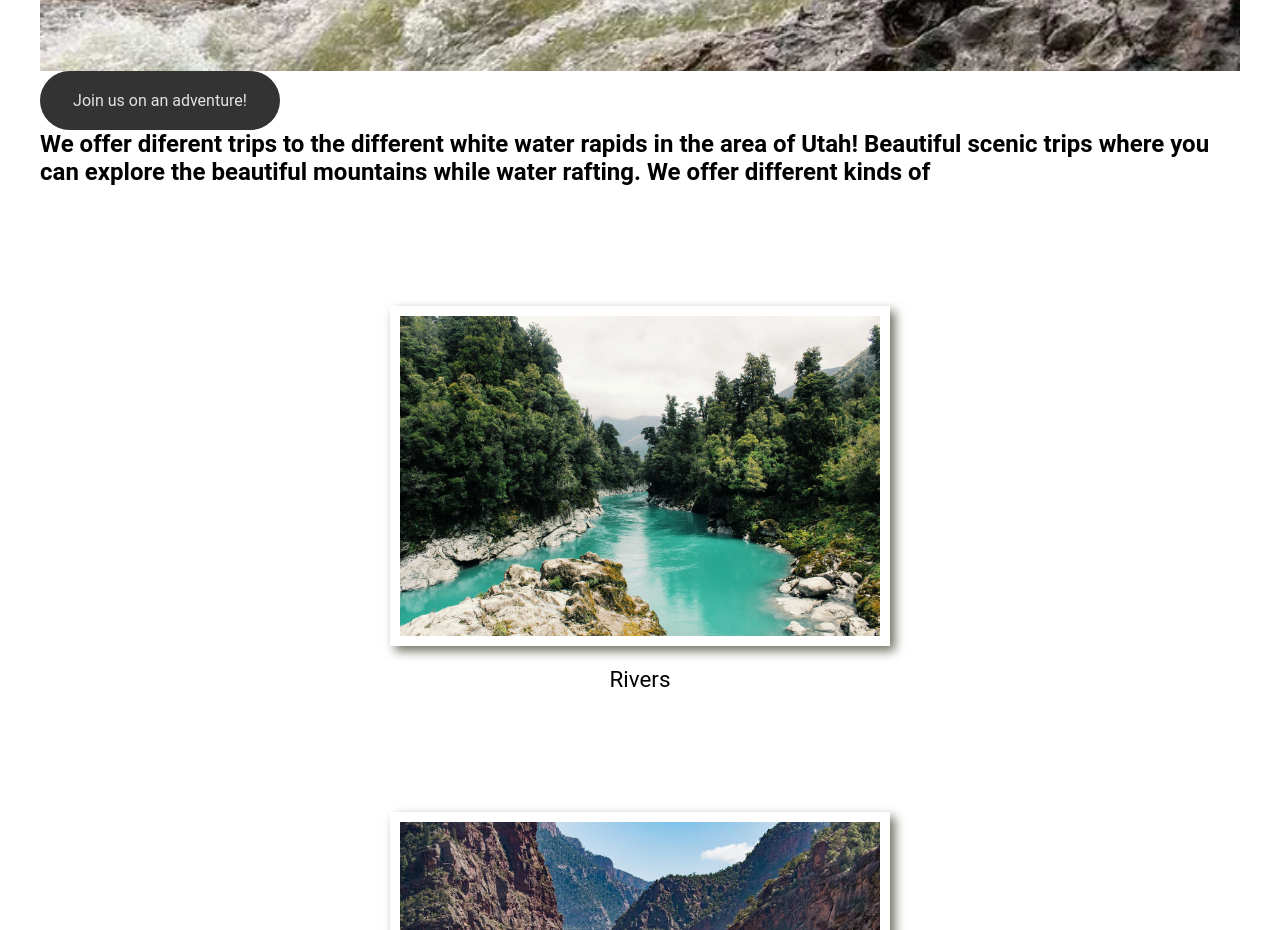
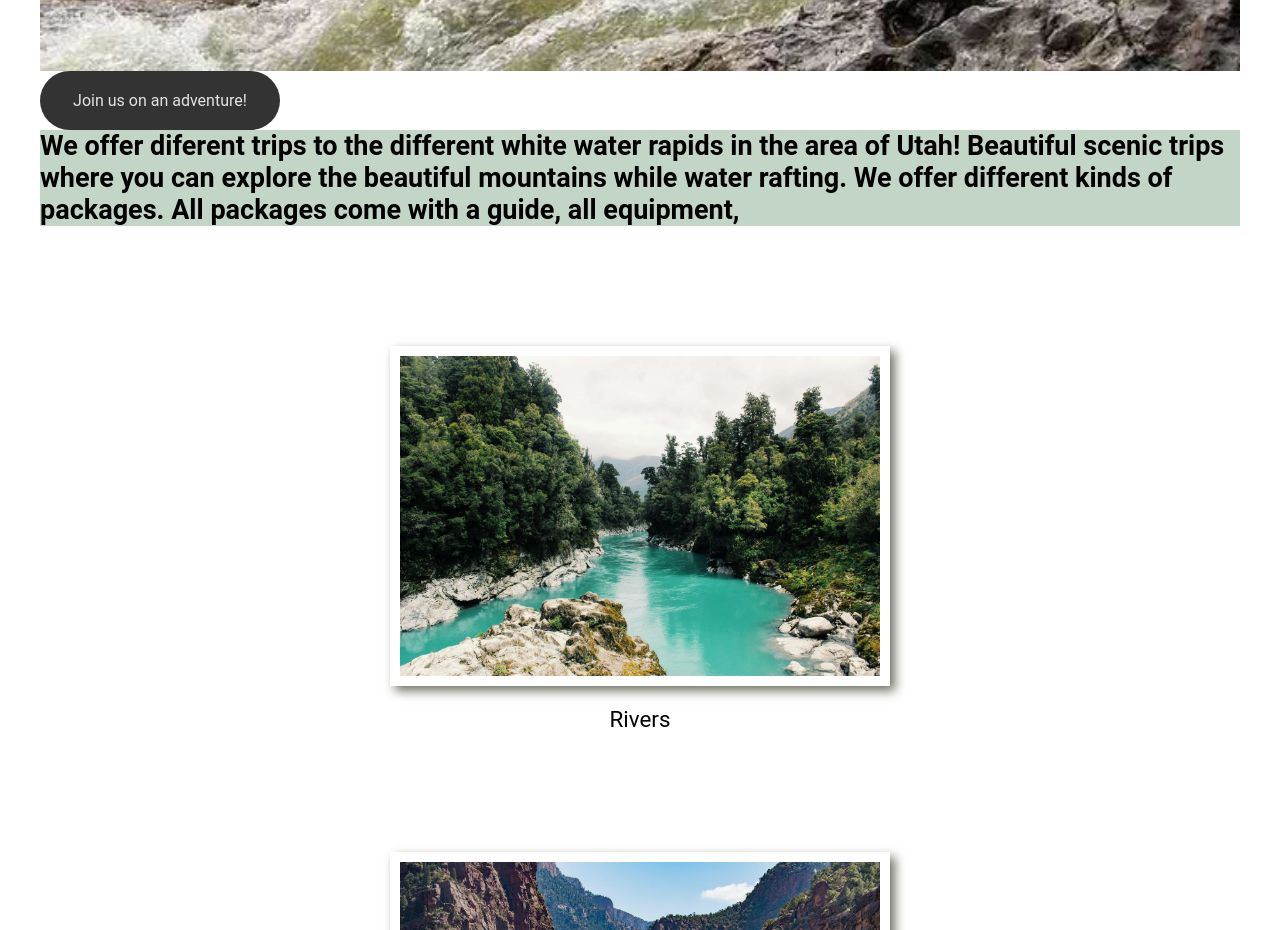
Before and after one commit to nelyjc/wdd130, a plain HTML site: page wwr/home.html in a window 1280 px wide. Shown: the part 880-1810 px from the top of the page. Drawn offline with Linux system fonts and the light colour scheme.

Commit message:
homepage3a

```diff
--- a/wwr/home.html
+++ b/wwr/home.html
@@ -33,11 +33,17 @@
             </div>
 
         </section>
+
         <section class= offerings>
         <h2> We offer diferent trips to the different white water rapids in the area of Utah!
             Beautiful scenic trips where you can explore the beautiful mountains while water rafting.
-            We offer different kinds of
+            We offer different kinds of packages.
+            All packages come with a guide, all equipment,
         </h2>
+        <p>
+
+
+        </p>
         </section>
 
 
--- a/wwr/styles/rafting.css
+++ b/wwr/styles/rafting.css
@@ -267,7 +267,13 @@ figcaption {
 			color: var(--white);
 			background-color: #13181475;
 			justify-self: center;
+
 		}
+.offerings {
+	background-color: var(--accent1-color);
+	color: black;
+	font-size: large;
+}
 /**2 pictures for home*/
 
 		.card1 {
```
